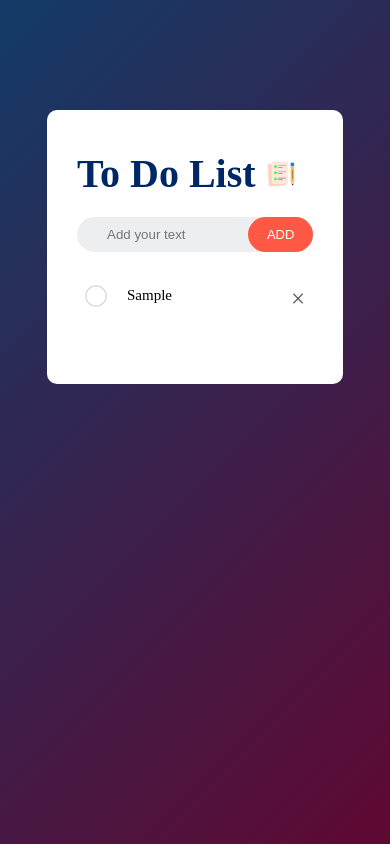
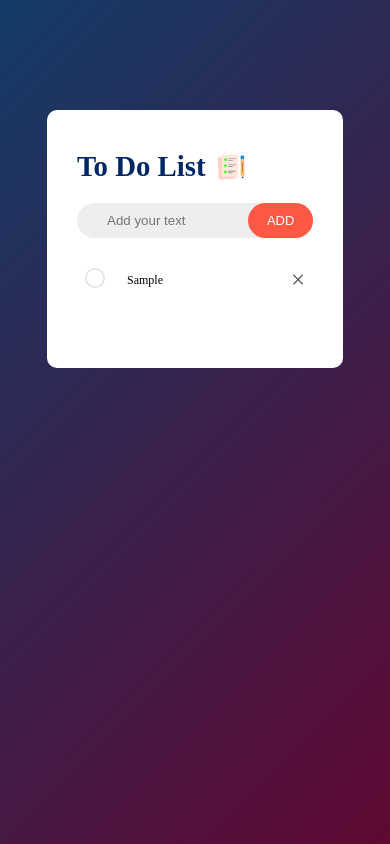
Before and after one commit to mayank-49/Todo-app, a plain HTML site: page index.html in a window 390 px wide. Both pictures are taken after typing "Sample" into the empty fields and a click on the button "ADD". Drawn offline with Linux system fonts and the light colour scheme.

Commit message:
first commit

```diff
--- a/style.css
+++ b/style.css
@@ -18,7 +18,6 @@
     border-radius: 10px;
 }
 .todo-app h2{
-    /* text-align: center; */
     color: #002765;
     display: flex;
     font-size: 2.5rem;
@@ -52,11 +51,9 @@ input{
 button{
     border: none;
     outline: none;
-    /* padding: 16px 50px; */
     height: 50px;
     width: 40%;
     background: #ff5945;
-    /* background: transparent; */
     color: #fff;
     font-size: 16px;
     cursor: pointer;
@@ -64,14 +61,9 @@ button{
 }
 ul li{
     position: relative;
-    /* background-color: green; */
     list-style: none;
-    /* overflow-x: hidden; */
     text-wrap: wrap;
     cursor: pointer;
-    /* display: flex; */
-    /* justify-content: space-between; */
-    /* align-items: center; */
     font-size: 17px;
     padding: 10px 10px 10px 50px;
     user-select: none;
@@ -94,23 +86,17 @@ ul li::before{
     border-radius: 50%;
     left: 8px;
     top: 8px;
-    /* margin-left: 50px; */
 }
 li span{
-    /* float: right; */
     position: absolute;
     right: 0;
-    top: 8px;
-    /* padding-bottom: 20px; */
+    top: 5px;
+    margin-left: 5px;
     font-size: 25px;
     height: 30px;
     width: 30px;
     color: #555;
     text-align: center;
-    /* margin-left: 100px; */
-    /* height: 0px; */
-    /* background-color: red; */
-    /* background-color: red; */
     text-align: center;
 }
 
@@ -121,7 +107,6 @@ li span:hover{
 @media screen and (max-width: 578px){
     .todo-app{
         width: 80%;
-        /* margin: 0 auto; */
     }
     .row{
         width: 100%;
@@ -129,7 +114,6 @@ li span:hover{
     }
     button{
         height: 40px;
-        /* font-size: 14px; */
         width: 40%;
     }
     ul li{
@@ -144,6 +128,17 @@ li span:hover{
     input{
         width: 70%;
     }
+    .todo-app h2{
+        font-size: 1.8rem;
+    }
+    li span{
+        top: 3px;
+    }
+    ul li::before{
+        top: 5px;
+        height: 20px;
+        width: 20px;
+    }
     button{
         width: 30%;
         height: 35px;
@@ -153,9 +148,7 @@ li span:hover{
         height: 35px;
         width: 100%;
     }
-}
-@media screen and (max-width: 377px){
-    .todo-app h2{
-        font-size: 2rem;
+    ul li{
+        font-size: 12px;
     }
 }
```
Also changed, not shown: index.html (+0 -3 lines).
